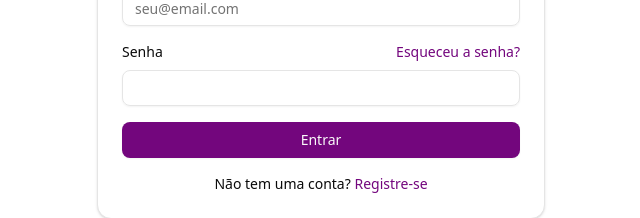
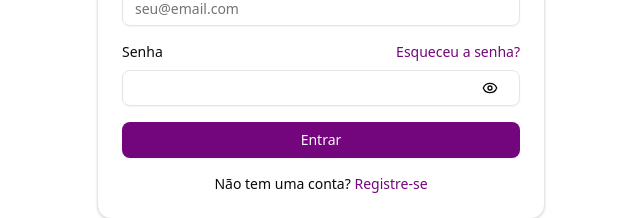
Before and after one commit to RyanGualberto/melinha-next, a Next.js app: page /login in a window 1280 px wide. Shown: the part 362-580 px from the top of the page, without its empty margins (319-959 px from the left). Built offline with nearby package versions, Linux system fonts and the light colour scheme; no server answers.

Commit message:
feat: adicionar funcionalidade de mostrar/esconder senha no campo de entrada

```diff
--- a/src/components/ui/input.tsx
+++ b/src/components/ui/input.tsx
@@ -1,6 +1,8 @@
 import * as React from "react";
 
 import { cn } from "@/lib/utils";
+import { Button } from "./button";
+import { Eye, EyeClosed } from "lucide-react";
 
 function Input({
   className,
@@ -10,13 +12,14 @@ function Input({
 }: React.ComponentProps<"input"> & {
   icon?: React.ReactNode;
 }) {
+  const [hidePassword, setHidePassword] = React.useState(false);
   return (
     <div className="relative">
       {icon && (
         <div className="absolute left-3 top-1/2 -translate-y-1/2 ">{icon}</div>
       )}
       <input
-        type={type}
+        type={type === "password" ? (hidePassword ? "password" : "text") : type}
         data-slot="input"
         className={cn(
           "file:text-foreground placeholder:text-muted-foreground selection:bg-primary selection:text-primary-foreground dark:bg-input/30 border-input flex h-9 w-full min-w-0 rounded-md border bg-transparent px-3 py-1 text-base shadow-xs transition-[color,box-shadow] outline-none file:inline-flex file:h-7 file:border-0 file:bg-transparent file:text-sm file:font-medium disabled:pointer-events-none disabled:cursor-not-allowed disabled:opacity-50 md:text-sm",
@@ -29,6 +32,17 @@ function Input({
         )}
         {...props}
       />
+      {type === "password" && (
+        <Button
+          size="icon"
+          variant="ghost"
+          className="absolute right-3 top-1/2 -translate-y-1/2"
+          type="button"
+          onClick={() => setHidePassword(!hidePassword)}
+        >
+          {hidePassword ? <EyeClosed /> : <Eye />}
+        </Button>
+      )}
     </div>
   );
 }
```
